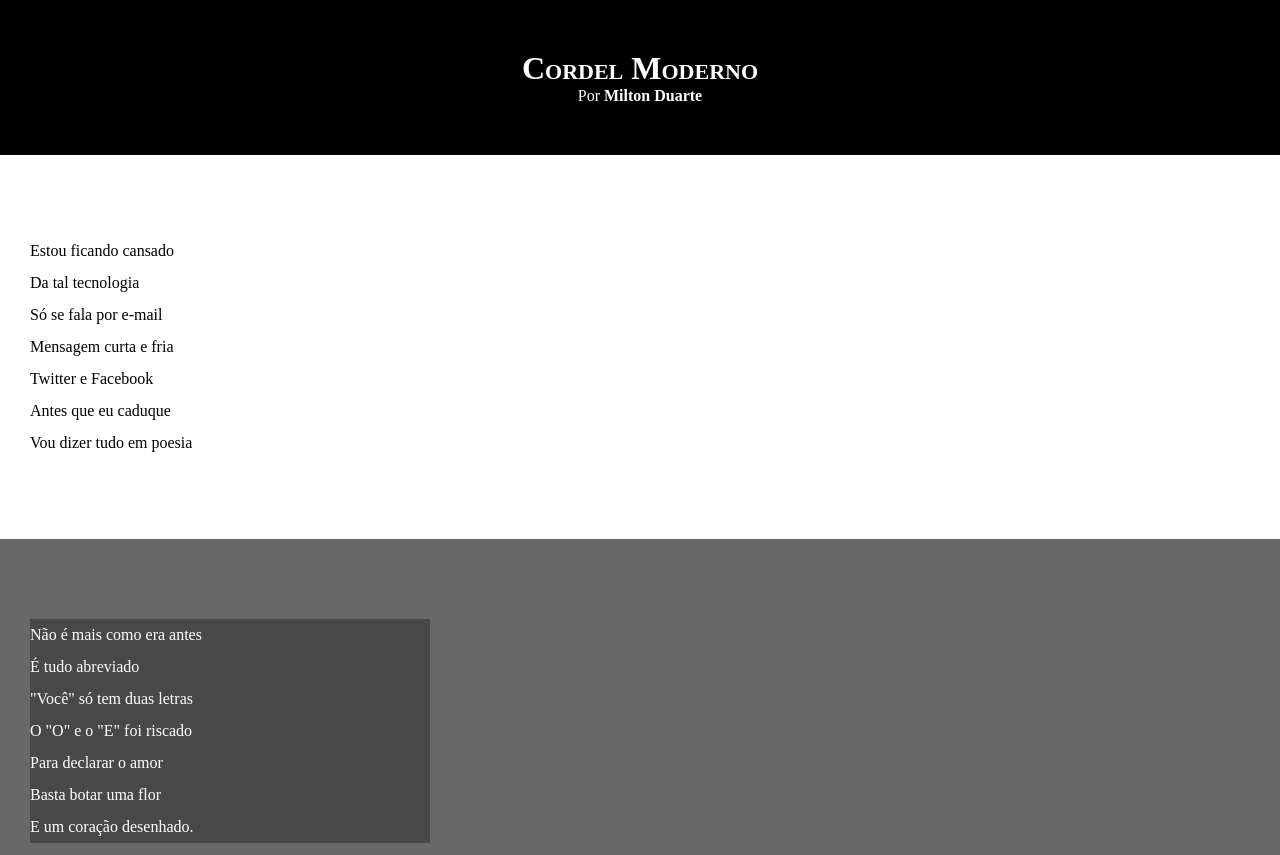
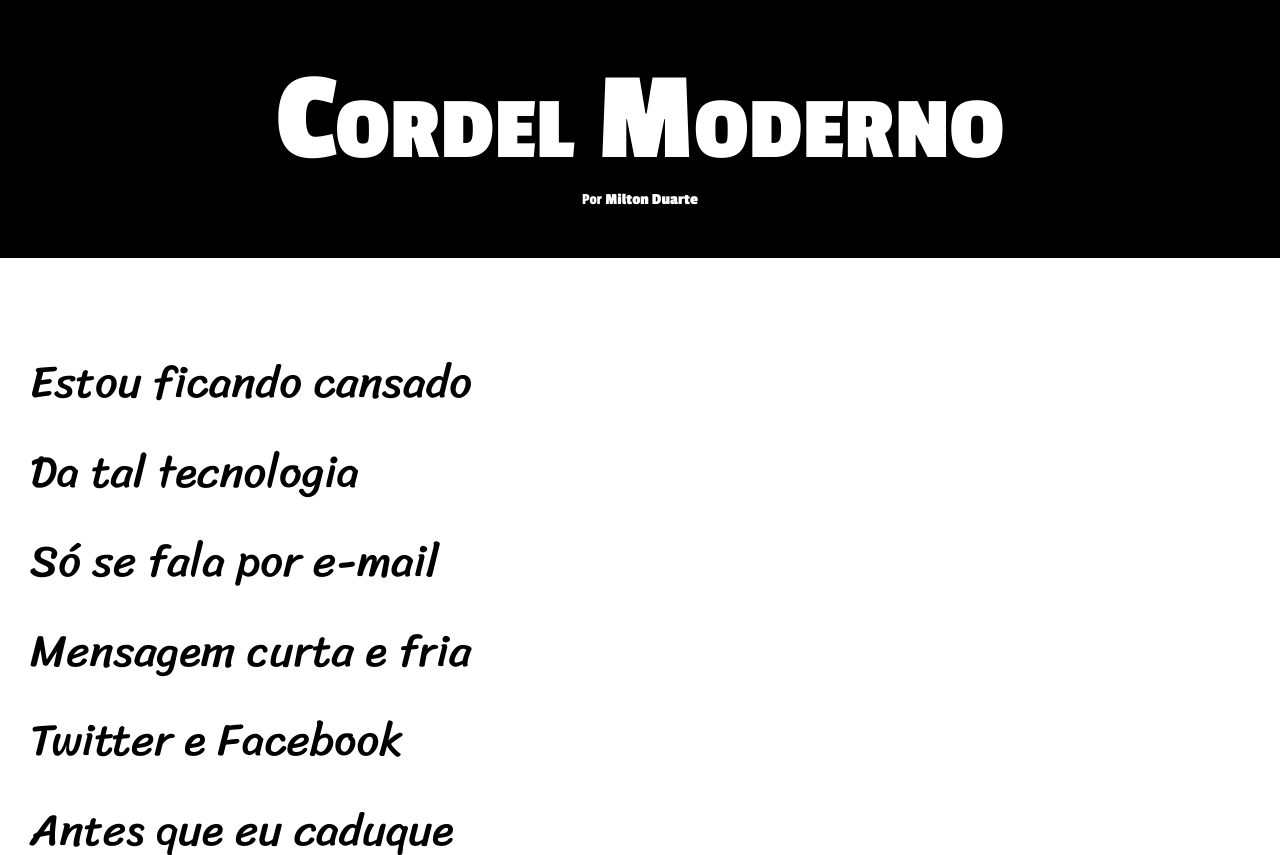
Before and after one commit to EnthonyAlencar/HTML-CSS, a plain HTML site: page Desafios/desafio012/index.html in a window 1280 px wide. Shown: the top 855 px of the page. Drawn offline with Linux system fonts and the light colour scheme.

Commit message:
atualização de estilos

```diff
--- a/Desafios/desafio012/estilo/style.css
+++ b/Desafios/desafio012/estilo/style.css
@@ -1,24 +1,34 @@
 @charset "UTF-8";
-
+@import url('https://fonts.googleapis.com/css2?family=Passion+One:wght@400;700;900&display=swap');
+@import url('https://fonts.googleapis.com/css2?family=Sriracha&display=swap');
+:root{
+    --fonte1: Verdana, Geneva, Tahoma, sans-serif;
+    --fonte2:'Passion One', cursive;
+    --fonte3:'Sriracha', cursive;
+}
 *{
     margin: 0px;
     padding: 0px;
 }
 
 html body{
+    font-family: Verdana, Geneva, Tahoma, sans-serif;;
     background-color: darkgray;
     min-height: 100vh;
 }
 
 header{
+    font-family: var(--fonte2);
     background-color: black;
     color: white;
     text-align: center;
+
 }
 
 header > h1{
     padding-top: 50px;
     font-variant: small-caps;
+    font-size: 10vw;
 }
 
 header > p{
@@ -36,16 +46,19 @@ a:hover{
 }
 
 section{
+    font-family: var(--fonte3);
     line-height: 2em;
     padding-left: 30px;
     padding-top: 10vh;
     padding-bottom: 10vh;
+    font-size: 3.5vw;
 
 }
 
 section.imagem > p{
     background-color: rgba(0, 0, 0, 0.308);
-    width: 400px;
+    display: inline-block;
+    padding: 5px;
 }
 
 section.normal{
--- a/Desafios/desafio012/index.html
+++ b/Desafios/desafio012/index.html
@@ -58,7 +58,7 @@
         </p>
     </section>
 
-    <section>
+    <section class="imagem">
         <p>
             Tenho saudade das cartas<br>
             Escritas com a própria mão<br>
@@ -70,7 +70,7 @@
         </p>
     </section>
 
-    <section class="imagem">
+    <section class="normal">
         <p>
             Agora, escrevo e envio<br>
             Chegando na mesma hora<br>
```
